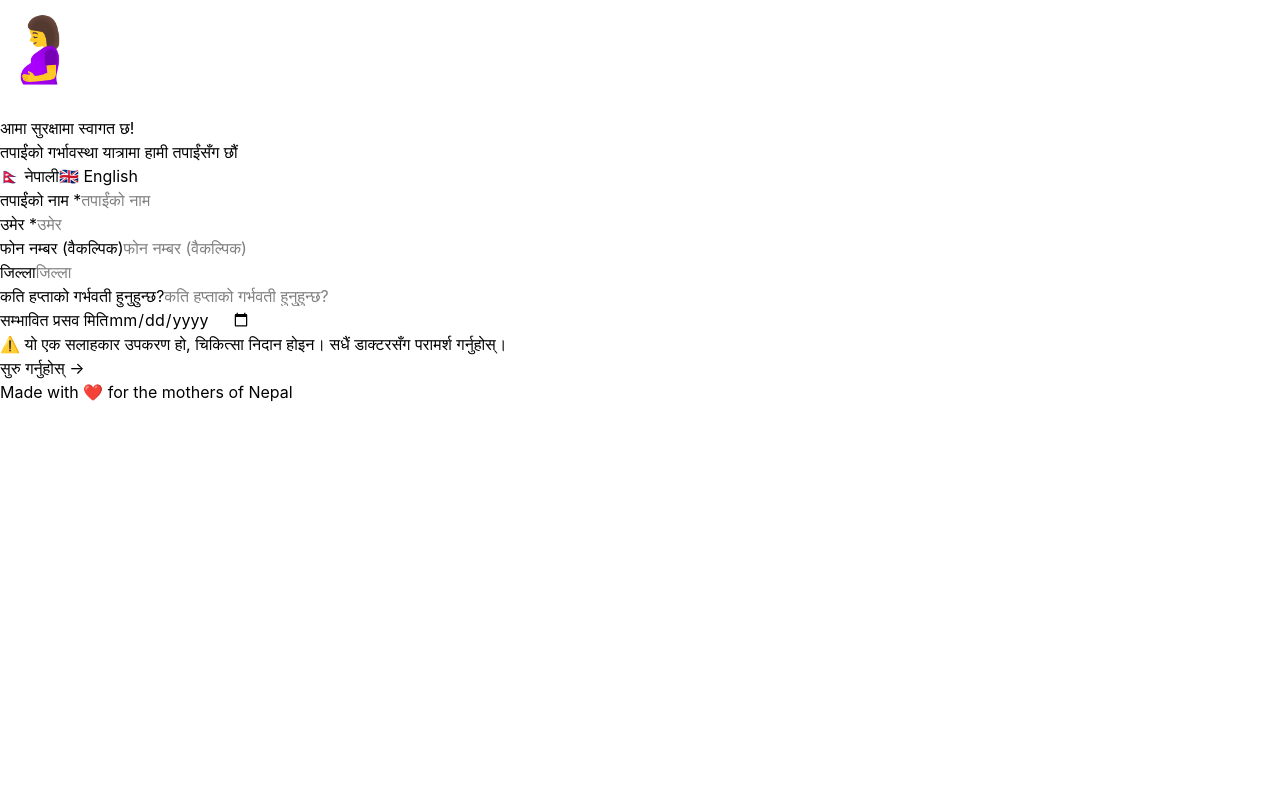
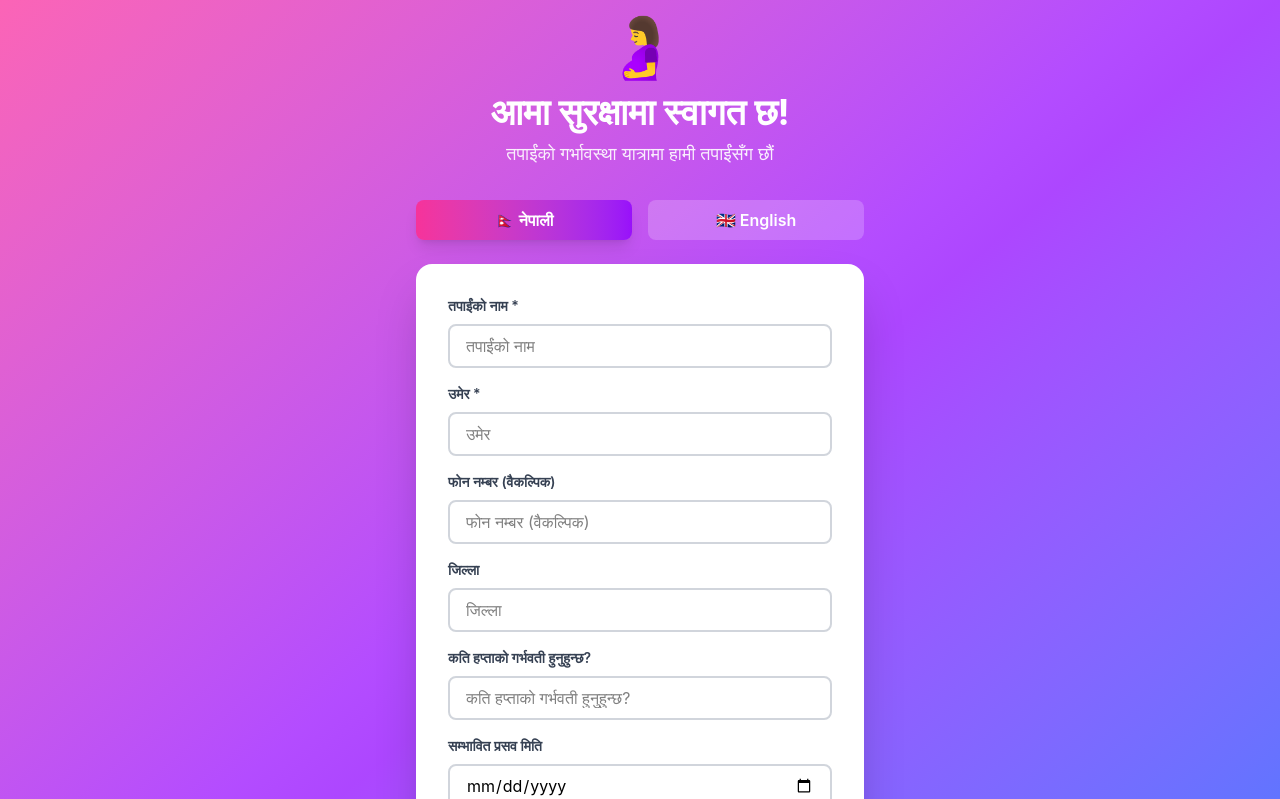
Before and after one commit to Shreya2-22/AI-powered-maternal-health-monitoring-system-for-rural-Nepal, a React app in the folder frontend/: page / in a window 1280 px wide. Shown: the top 799 px of the page. Built offline with nearby package versions, Linux system fonts and the light colour scheme; the HTML template or start-up script is replaced by a standard one.

Commit message:
update the onboarding and dashboard styling

```diff
--- a/frontend/src/App.jsx
+++ b/frontend/src/App.jsx
@@ -130,27 +130,33 @@ const Onboarding = ({ onComplete, language, setLanguage }) => {
   };
 
   return (
-    <div className="onboarding-container">
-      <div className="onboarding-gradient"></div>
-
-      <div className="onboarding-content">
+    <div className="min-h-screen bg-gradient-to-br from-pink-400 via-purple-500 to-blue-500 flex items-center justify-center p-4">
+      <div className="w-full max-w-md">
         {/* Header */}
-        <div className="onboarding-header">
-          <div className="icon" style={{ fontSize: '64px', marginBottom: '20px' }}>🤰</div>
-          <h1 className="title">{t.welcome}</h1>
-          <p className="subtitle">{t.subtitle}</p>
+        <div className="text-center mb-8">
+          <div className="text-6xl mb-4">🤰</div>
+          <h1 className="text-4xl font-bold text-white mb-2">{t.welcome}</h1>
+          <p className="text-lg text-white/90">{t.subtitle}</p>
         </div>
 
         {/* Language Toggle */}
-        <div className="language-toggle">
+        <div className="flex gap-4 mb-6">
           <button
-            className={`lang-btn ${language === 'ne' ? 'active' : ''}`}
+            className={`flex-1 py-2 px-4 rounded-lg font-semibold transition-all ${
+              language === 'ne'
+                ? 'bg-gradient-to-r from-pink-500 to-purple-600 text-white shadow-lg'
+                : 'bg-white/20 text-white hover:bg-white/30'
+            }`}
             onClick={() => setLanguage('ne')}
           >
             🇳🇵 {t.nepali}
           </button>
           <button
-            className={`lang-btn ${language === 'en' ? 'active' : ''}`}
+            className={`flex-1 py-2 px-4 rounded-lg font-semibold transition-all ${
+              language === 'en'
+                ? 'bg-gradient-to-r from-pink-500 to-purple-600 text-white shadow-lg'
+                : 'bg-white/20 text-white hover:bg-white/30'
+            }`}
             onClick={() => setLanguage('en')}
           >
             🇬🇧 {t.english}
@@ -158,83 +164,92 @@ const Onboarding = ({ onComplete, language, setLanguage }) => {
         </div>
 
         {/* Form Card */}
-        <div className="form-card">
-          <form onSubmit={handleSubmit} className="form">
-            <div className="form-group">
-              <label>{t.name} *</label>
+        <div className="bg-white rounded-2xl shadow-2xl p-8">
+          <form onSubmit={handleSubmit} className="space-y-4">
+            <div>
+              <label className="block text-sm font-semibold text-gray-700 mb-2">{t.name} *</label>
               <input
                 type="text"
                 placeholder={t.name}
                 value={formData.name}
                 onChange={(e) => setFormData({...formData, name: e.target.value})}
                 required
+                className="w-full px-4 py-2 border-2 border-gray-300 rounded-lg focus:border-pink-500 focus:ring-2 focus:ring-pink-200 outline-none transition"
               />
             </div>
 
-            <div className="form-group">
-              <label>{t.age} *</label>
+            <div>
+              <label className="block text-sm font-semibold text-gray-700 mb-2">{t.age} *</label>
               <input
                 type="number"
                 placeholder={t.age}
                 value={formData.age}
                 onChange={(e) => setFormData({...formData, age: e.target.value})}
                 required
+                className="w-full px-4 py-2 border-2 border-gray-300 rounded-lg focus:border-pink-500 focus:ring-2 focus:ring-pink-200 outline-none transition"
               />
             </div>
 
-            <div className="form-group">
-              <label>{t.phone}</label>
+            <div>
+              <label className="block text-sm font-semibold text-gray-700 mb-2">{t.phone}</label>
               <input
                 type="tel"
                 placeholder={t.phone}
                 value={formData.phone}
                 onChange={(e) => setFormData({...formData, phone: e.target.value})}
+                className="w-full px-4 py-2 border-2 border-gray-300 rounded-lg focus:border-pink-500 focus:ring-2 focus:ring-pink-200 outline-none transition"
               />
             </div>
 
-            <div className="form-group">
-              <label>{t.district}</label>
+            <div>
+              <label className="block text-sm font-semibold text-gray-700 mb-2">{t.district}</label>
               <input
                 type="text"
                 placeholder={t.district}
                 value={formData.district}
                 onChange={(e) => setFormData({...formData, district: e.target.value})}
+                className="w-full px-4 py-2 border-2 border-gray-300 rounded-lg focus:border-pink-500 focus:ring-2 focus:ring-pink-200 outline-none transition"
               />
             </div>
 
-            <div className="form-group">
-              <label>{t.weeks}</label>
+            <div>
+              <label className="block text-sm font-semibold text-gray-700 mb-2">{t.weeks}</label>
               <input
                 type="number"
                 placeholder={t.weeks}
                 value={formData.weeks_pregnant}
                 onChange={(e) => setFormData({...formData, weeks_pregnant: e.target.value})}
+                className="w-full px-4 py-2 border-2 border-gray-300 rounded-lg focus:border-pink-500 focus:ring-2 focus:ring-pink-200 outline-none transition"
               />
             </div>
 
-            <div className="form-group">
-              <label>{t.dueDate}</label>
+            <div>
+              <label className="block text-sm font-semibold text-gray-700 mb-2">{t.dueDate}</label>
               <input
                 type="date"
                 value={formData.due_date}
                 onChange={(e) => setFormData({...formData, due_date: e.target.value})}
+                className="w-full px-4 py-2 border-2 border-gray-300 rounded-lg focus:border-pink-500 focus:ring-2 focus:ring-pink-200 outline-none transition"
               />
             </div>
 
             {/* Disclaimer */}
-            <div className="disclaimer-box">
-              <p>{t.disclaimer}</p>
+            <div className="bg-blue-50 border-l-4 border-blue-500 p-4 rounded mt-6">
+              <p className="text-sm text-gray-700">{t.disclaimer}</p>
             </div>
 
             {/* Submit Button */}
-            <button type="submit" className="submit-btn">
+            <button
+              type="submit"
+              className="w-full mt-6 py-3 bg-gradient-to-r from-pink-500 to-purple-600 text-white font-bold rounded-lg hover:shadow-lg hover:-translate-y-0.5 transition-all"
+            >
               {t.getStarted} →
             </button>
           </form>
         </div>
 
         {/* Footer */}
-        <p className="footer-text">Made with ❤️ for the mothers of Nepal</p>
+        <p className="text-center text-white/80 mt-6 text-sm">Made with ❤️ for the mothers of Nepal</p>
       </div>
     </div>
   );
```
Also changed, not shown: frontend/src/components/Dashboard.jsx (+53 -29 lines).
